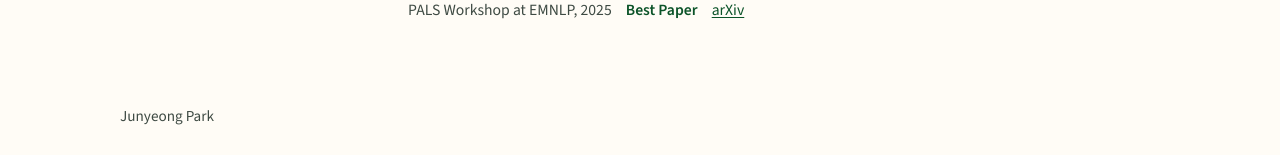
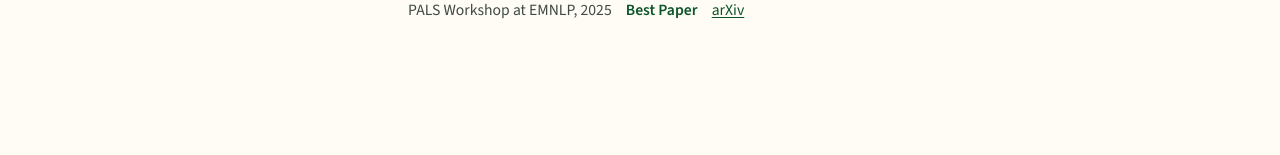
Before and after one commit to jjjunyeong/jjjunyeong.github.io, a Jekyll site: the page built from index.html, in a window 1280 px wide and 1400 px high, scrolled down 2312 px. Shown: the part 1242-1397 px from the top of the window. Built offline with Jekyll 4.4.1, drawn with Linux system fonts in a browser that asks for light colours; after the commit the page ends 3602 px from its top, so only the background shows below that.

Commit message:
Remove the repeated name at the bottom of the page.
Co-authored-by: Cursor <cursoragent@cursor.com>

```diff
--- a/_layouts/default.html
+++ b/_layouts/default.html
@@ -36,11 +36,6 @@
   <main id="content">
     {{ content }}
   </main>
-  <footer>
-    <div class="wrap">
-      <p>Junyeong Park</p>
-    </div>
-  </footer>
   <script src="{{ '/assets/js/filter.js' | relative_url }}"></script>
 </body>
 </html>
--- a/assets/css/site.css
+++ b/assets/css/site.css
@@ -327,14 +327,6 @@ main { padding: 28px 0 8px; }
   padding: 2px 8px;
 }
 
-footer {
-  padding: 56px 0 28px;
-  color: var(--faint);
-  font-size: 0.95rem;
-}
-
-footer p { margin: 0; }
-
 .cv-head { padding-top: 18px; }
 
 .cv-head h1 {
@@ -457,7 +449,7 @@ footer p { margin: 0; }
 }
 
 @media print {
-  .topbar, .skip, footer, .filters, .contact { display: none; }
+  .topbar, .skip, .filters, .contact { display: none; }
   body { font-size: 12pt; color: #000; }
   a { color: #000; text-decoration: none; }
   .wrap { width: 100%; }
```
